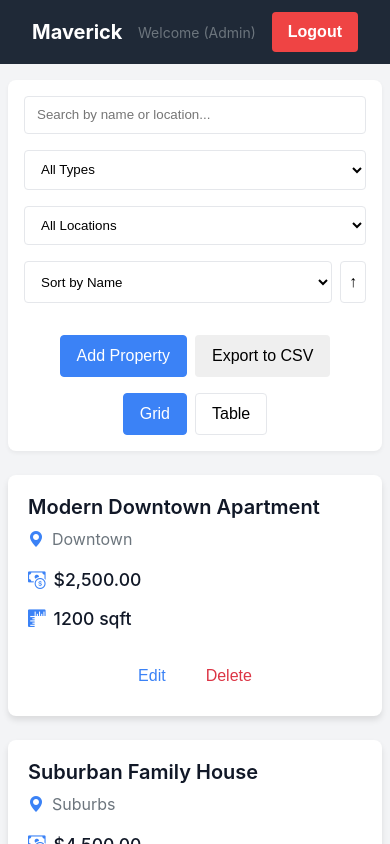
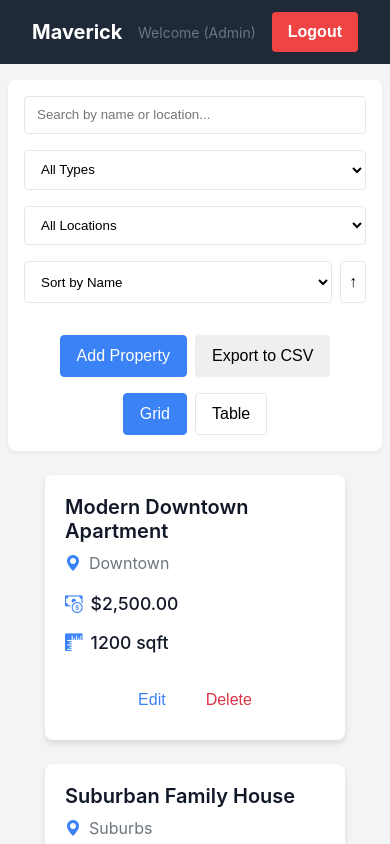
Before and after one commit to abdussalam-mustapha/property-manager, an Angular app in the folder property-listing/: page / in a window 390 px wide. Both pictures are taken after a click on the button "Login as Admin". Shown: the top 844 px of the page. Built offline with nearby package versions, Linux system fonts and the light colour scheme.

Commit message:
feat: work on responsiveness

```diff
--- a/property-listing/app/components/property-list/property-list.component.css
+++ b/property-listing/app/components/property-list/property-list.component.css
@@ -231,14 +231,17 @@
   }
 
   .property-grid {
-    grid-template-columns: 1fr;
+    display: flex;
+    flex-wrap: wrap;
+    align-items: center;
+    justify-content: center;
     gap: 1.5rem;
     padding: 0;
   }
 
   .property-card {
     width: 100%;
-    max-width: none;
+    max-width: 300px;
   }
 
   .card-content {
```
